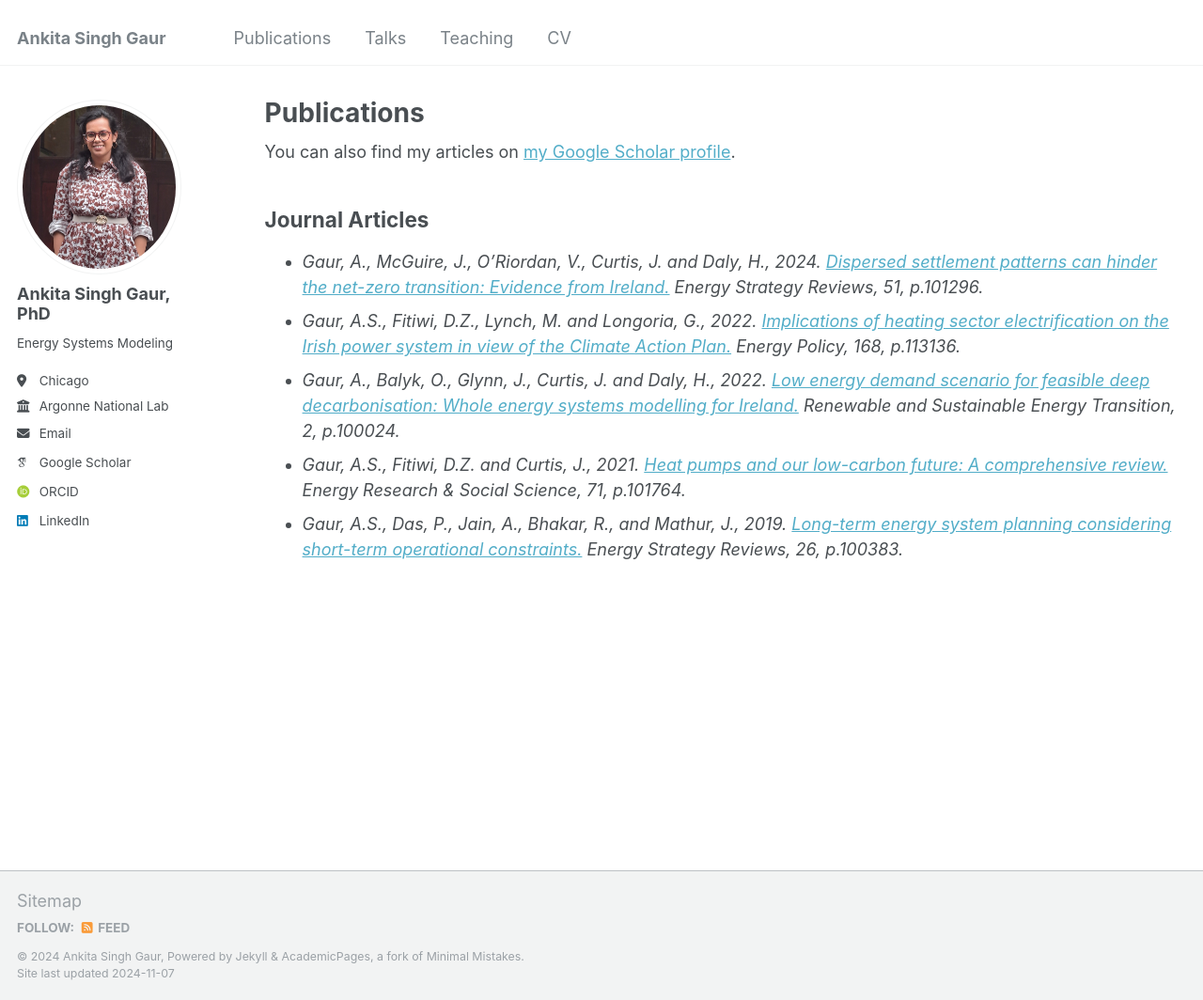
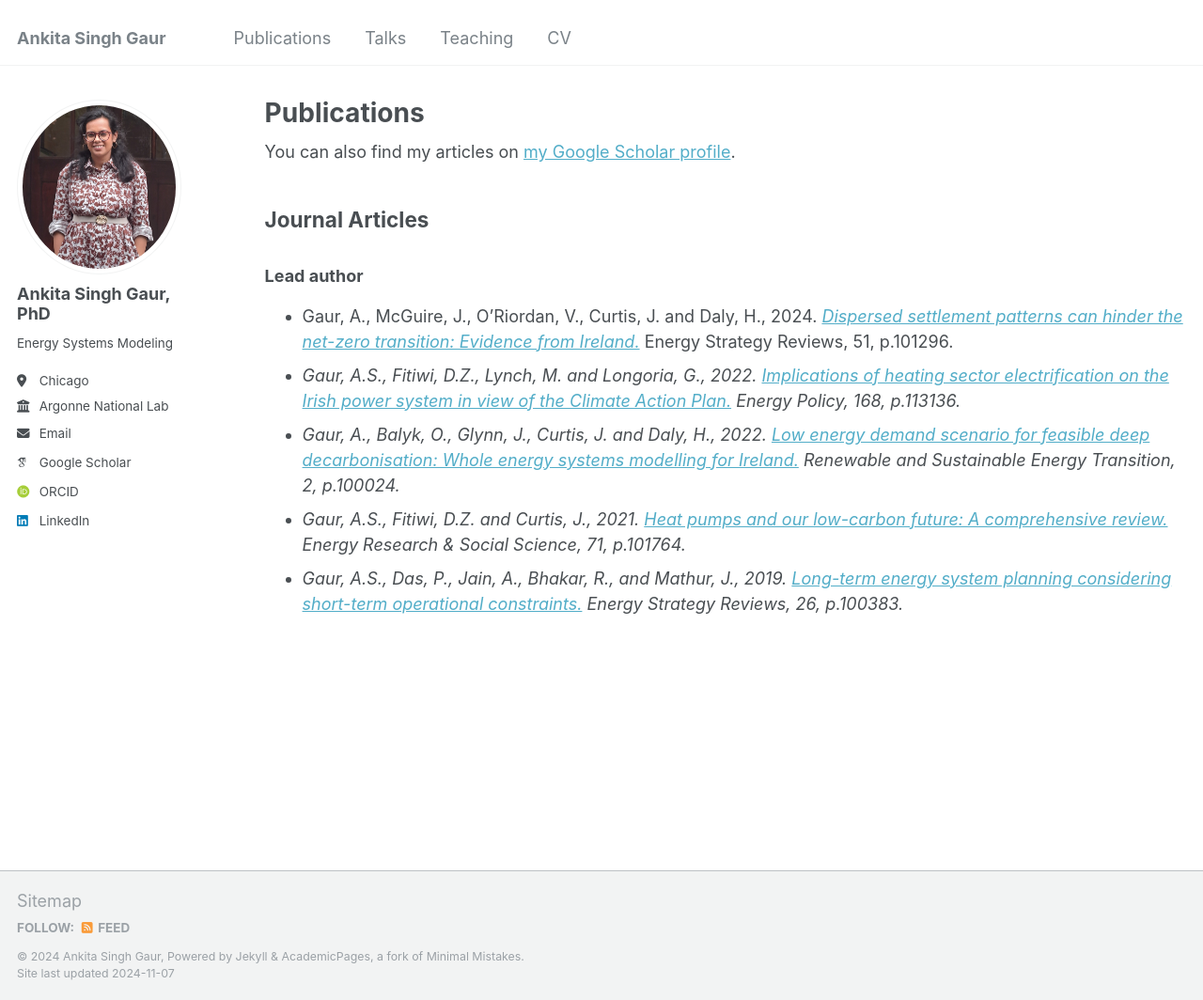
Before and after one commit to ankitagaur93/ankitagaur93.github.io, a Jekyll site: the page built from _pages/publications.html, in a window 1280 px wide and 1064 px high. Shown: the whole window at 94% size. Built offline with Jekyll 4.4.1, drawn with Linux system fonts in a browser that asks for light colours; some web fonts are replaced.

Commit message:
Update publications.html

```diff
--- a/_pages/publications.html
+++ b/_pages/publications.html
@@ -11,12 +11,14 @@ author_profile: true
 
 {% include base_path %}
 <h2>Journal Articles</h2>
+<h3>Lead author</h3>
 <ul>
    <li>
-    <i>Gaur, A., McGuire, J., O’Riordan, V., Curtis, J. and Daly, H., 2024.
+     Gaur, A., McGuire, J., O’Riordan, V., Curtis, J. and Daly, H., 2024.
+     <i>
       <a href="https://www.sciencedirect.com/science/article/pii/S2211467X24000038" target="_blank">Dispersed settlement patterns can hinder the net-zero transition: Evidence from Ireland.</a>
+      </i>
       Energy Strategy Reviews, 51, p.101296.
-    </i>
   </li>
   <li>
     <i>Gaur, A.S., Fitiwi, D.Z., Lynch, M. and Longoria, G., 2022.
```
